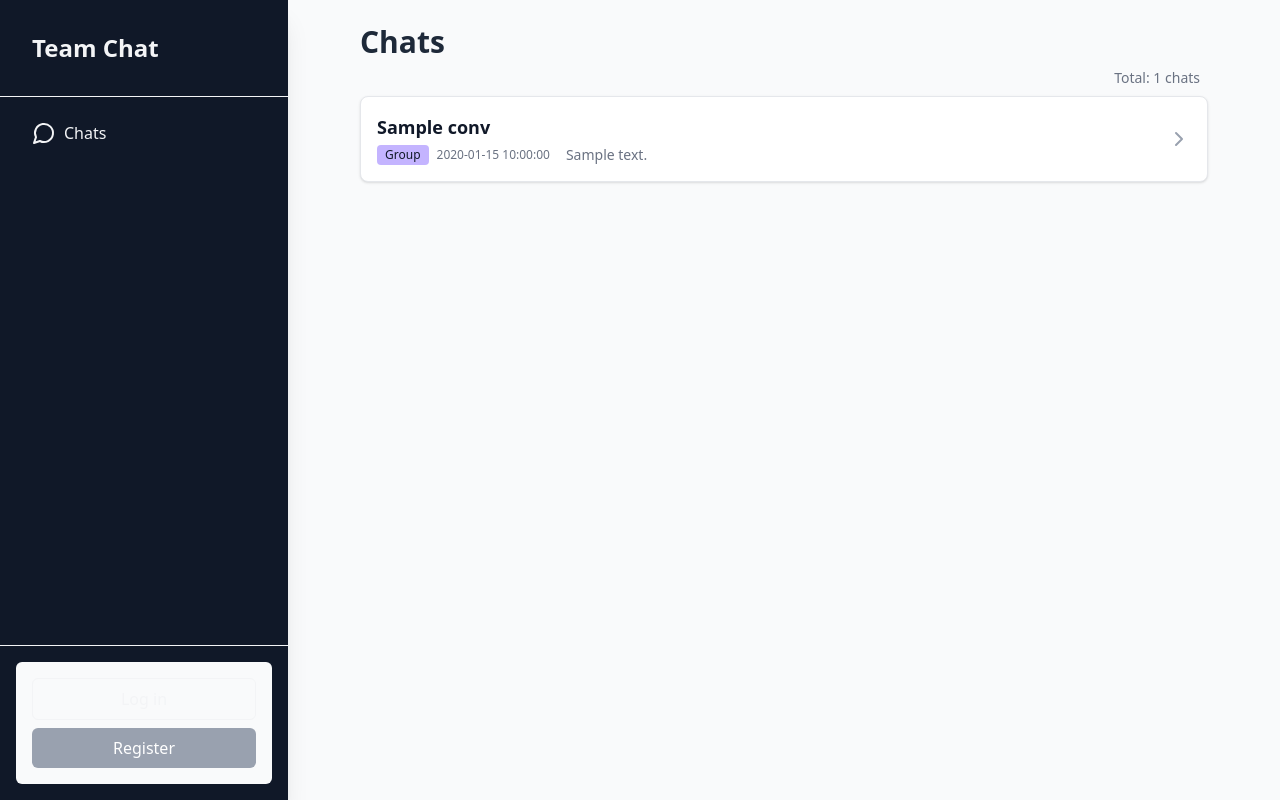
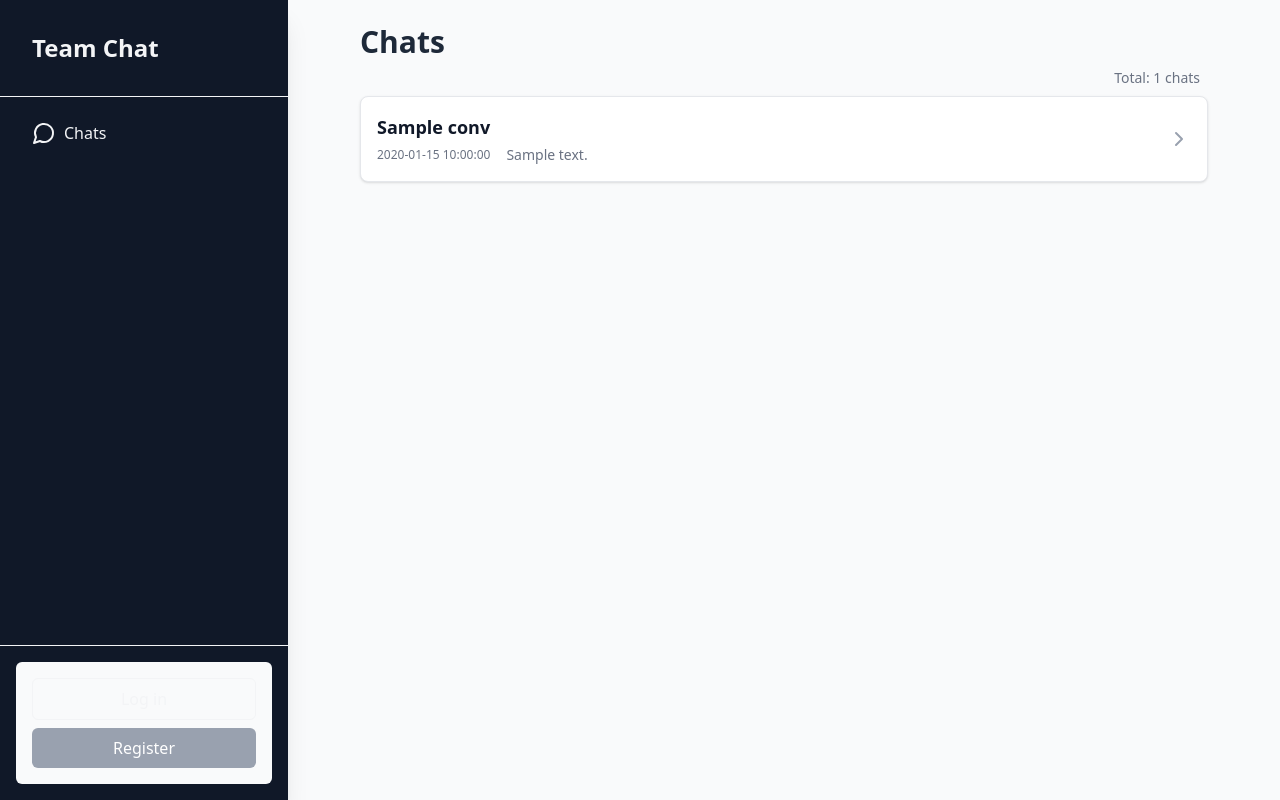
Before and after one commit to j4n-r/FSWD_sc-admin, a Flask app: template app/main/templates/main/conversations.html in a window 1280 px wide. Run offline with Flask 3, Linux system fonts and the light colour scheme; the template is opened without the code that fills it: most values are stand-ins (such as "Sample title", 1, 10 or a date in 2020).

Commit message:
remove all DM references

```diff
--- a/app/init.sql
+++ b/app/init.sql
@@ -35,11 +35,9 @@ CREATE TABLE IF NOT EXISTS messages (
 -- Groups, one-to-one DMs and small group-DMs
 CREATE TABLE conversations (
     id           TEXT PRIMARY KEY NOT NULL,                -- UUID
-    -- 'group' | 'dm' | 'group_dm'
-    type         TEXT NOT NULL CHECK (type IN ('group','dm')),
-    owner_id     TEXT                                       -- NULL for pure DMs
+    owner_id     TEXT
         REFERENCES users(id) ON DELETE SET NULL,
-    name         TEXT,                                     -- optional for DMs
+    name         TEXT NOT NULL,
     description  TEXT,
     created_at   TEXT NOT NULL DEFAULT (CURRENT_TIMESTAMP),
     updated_at   TEXT NOT NULL DEFAULT (CURRENT_TIMESTAMP)
@@ -90,16 +88,15 @@ INSERT INTO devices (id, user_id,  public_key, last_seen) VALUES
 /* ─────────────────────────────────────────────
    CONVERSATIONS
    ───────────────────────────────────────────── */
--- Direct-message (DM) conversation
-INSERT INTO conversations (id, type, created_at)
+INSERT INTO conversations (id, owner_id,name, created_at)
 VALUES ('c0000000-0000-0000-0000-00000000d001',
-        'dm', '2025-04-15 09:15:00');
+         '624f76c7-7b46-4309-8207-126317477e88',
+         'Another Group',
+         '2025-04-15 09:15:00');
 
--- Demo group “General”, owned by admin
 INSERT INTO conversations
-        (id, type, owner_id, name,  created_at)
+        (id,  owner_id, name,  created_at)
 VALUES  ('c0000000-0000-0000-0000-00000000g001',
-         'group',
          '624f76c7-7b46-4309-8207-126317477e88',
          'General', '2025-04-15 09:20:00');
 
--- a/app/main/routes.py
+++ b/app/main/routes.py
@@ -101,5 +101,5 @@ def users():
 @role_required("admin")
 @login_required
 def groups():
-    groups = query_db("SELECT * from conversations WHERE type = 'group'")
+    groups = query_db("SELECT * from conversations")
     return render_template("main/groups.html", groups=groups)
--- a/app/main/templates/main/conversations.html
+++ b/app/main/templates/main/conversations.html
@@ -17,19 +17,11 @@
           <div class="flex-grow">
             <div class="flex justify-between items-baseline">
               <h2 class="text-lg font-semibold text-gray-900">
-                {% if conv['name'] %} {{ conv['name'] }} {% else %} {% if
-                conv['type'] == 'dm' %} Direct Message {% else %} Group Chat {%
-                endif %} {% endif %}
+                {{conv['name']}}
               </h2>
             </div>
 
             <div class="flex items-center gap-2 mt-1">
-              <span
-                class="{{'bg-blue-300 text-gray-900' if conv['type'] == 'dm' else 'bg-violet-300 text-gray-900' }} text-xs px-2 py-0.5 rounded"
-              >
-                {{ 'Direct Message' if conv['type'] == 'dm' else 'Group' }}
-              </span>
-
               <span class="text-xs text-gray-500">
                 {{ conv['updated_at'].split(' ')[0] if ' ' in conv['updated_at']
                 else conv['updated_at'] }}
--- a/app/main/templates/main/conversations_id.html
+++ b/app/main/templates/main/conversations_id.html
@@ -13,10 +13,6 @@ block head %} {{ super() }} {% endblock %} {% block content %}
       </a>
       <div class="flex justify-between w-full ">
         <h1 class="text-3xl font-bold text-gray-900">{{conv["name"]}}</h1>
-        <div
-          class="{{'bg-blue-300 text-gray-900' if conv['type'] == 'dm' else 'bg-violet-300 text-gray-900' }} text-xs px-2 py-0.5 mb-3 rounded ">
-          {{ 'Direct Message' if conv['type'] == 'dm' else 'Group' }}
-        </div>
       </div>
     </div>
   </div>
@@ -37,7 +33,7 @@ block head %} {{ super() }} {% endblock %} {% block content %}
     {% for user in users %}
     <div class="bg-white p-4 rounded-lg shadow border border-gray-200 hover:shadow-md">
       <div class="flex items-start">
-        <div class="w-10 h-10 rounded-full bg-gray-300 flex items-center justify-center font-bold mr-3">
+        <div class="w-12 h-10 rounded-full bg-gray-300 flex items-center justify-center font-bold mr-3">
           {{ user["username"][0] | upper }}
           <!-- some jinja magic -->
         </div>
```
Also changed, not shown: app/main/templates/main/groups.html (+2 -7 lines).
